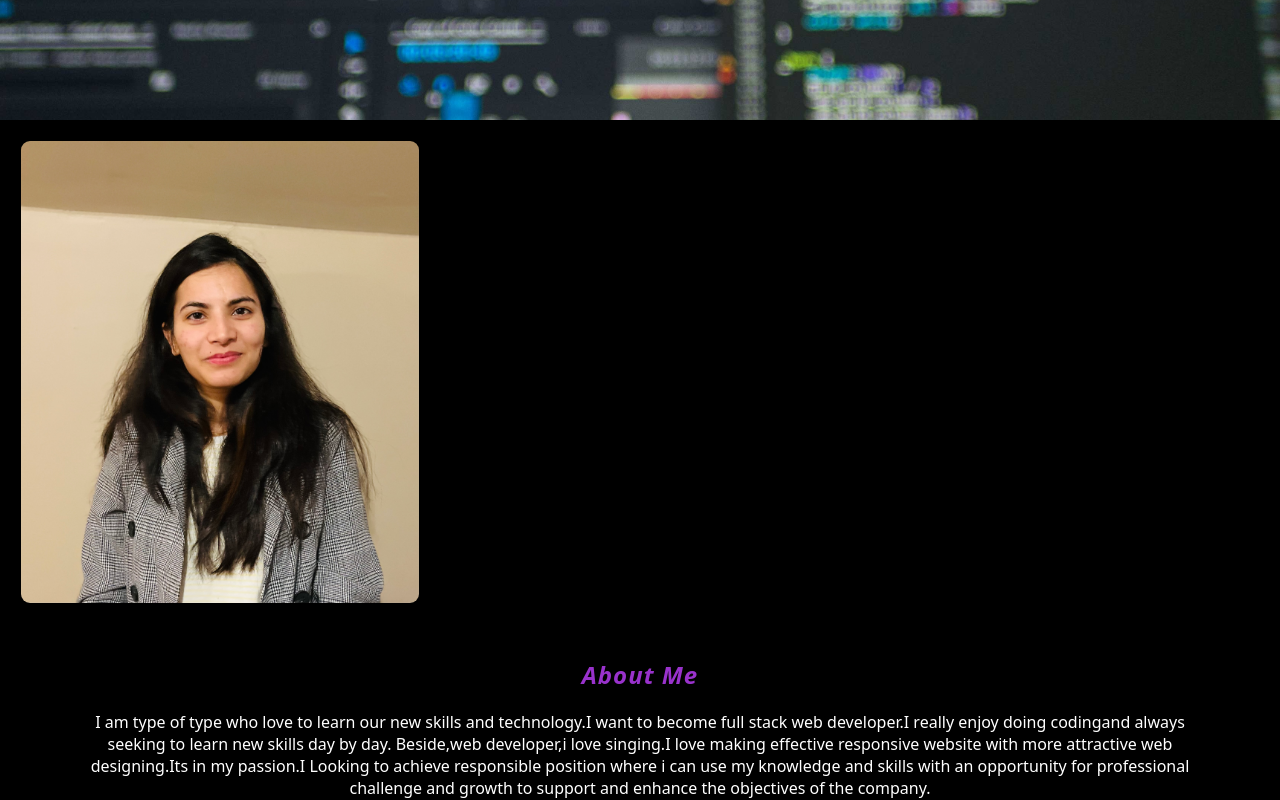
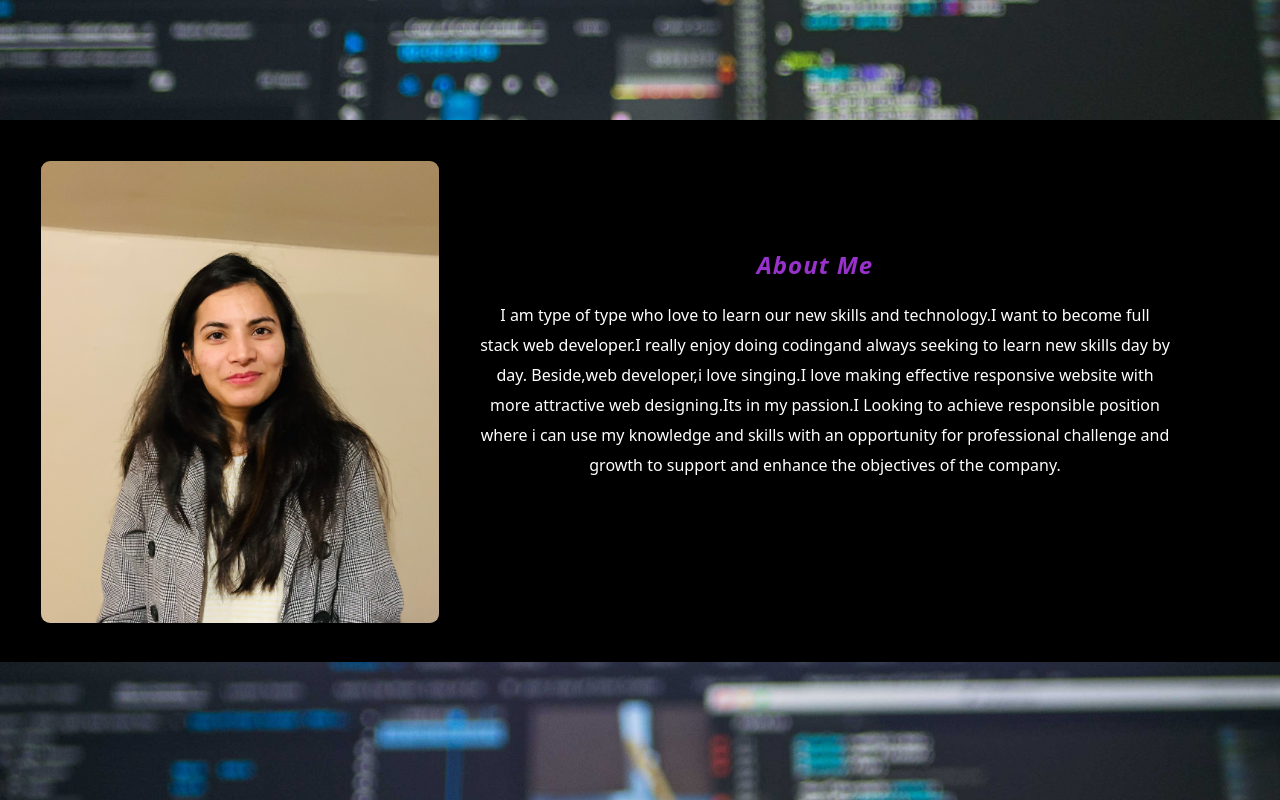
Before and after one commit to rbala16/my-portfolio-website_rb, a React (Create React App) app: page / in a window 1280 px wide. Shown: the part 1160-1960 px from the top of the page. Built offline with nearby package versions, Linux system fonts and the light colour scheme.

Commit message:
about page created

```diff
--- a/src/components/about/About.js
+++ b/src/components/about/About.js
@@ -6,17 +6,17 @@ const About = () => {
   return (
 
 
-    <><HeaderImg heading='ABOUT.' text='I am Friendly Front-End Developer' /><section class="about">
-      <div class="main-two">
-        <img alt="about-me" id="about-section" src={AboutMe} />
+    <><HeaderImg heading='ABOUT.' text='I am Friendly Front-End Developer' />
+    <section class="about">
+       <img alt="about-me" id="about-section" src={AboutMe} />
         <div class="about-me">
           <h2>About Me</h2>
 
-          <p>I am type of type who love to learn our new skills and technology.I want to become full stack web developer.I really enjoy doing codingand always seeking to learn new skills day by day.
+          <p >I am type of type who love to learn our new skills and technology.I want to become full stack web developer.I really enjoy doing codingand always seeking to learn new skills day by day.
             Beside,web developer,i love singing.I love making effective responsive website with more attractive web designing.Its in my passion.I Looking to achieve responsible position where i can use my knowledge and skills with an opportunity for professional challenge and growth to support and enhance the objectives of the company.
           </p>
 
-        </div>
+
       </div>
     </section></>
   )
--- a/src/components/about/about.css
+++ b/src/components/about/about.css
@@ -1,8 +1,8 @@
 .about{
   padding:20px;
-
+   margin:20px;
    background-color: black;
-
+  height:60vh;
 
  }
 
@@ -12,28 +12,27 @@
 position:relative;
 border:1px solid black;
 border-radius: 10px;
+float: left;
+margin-right:40px;
+ }
 
 
-
- }
  /* about page text styling */
  .about-me{
+  padding:70px;
+ text-align: center;
+line-height: 30px;
+ }
 
- padding:49px;
-
- text-align: center;
- }
  .about{
    display:block;
-
    justify-content: space-around
  }
 
  .about-me h2{
    color: darkorchid;
-
   text-transform: capitalize;
-   margin-bottom: 20px;
+   margin: 20px;
    font-style: italic;
    letter-spacing: 1px;
  }
```
Lines whose indentation alone changed are shown as unchanged.
